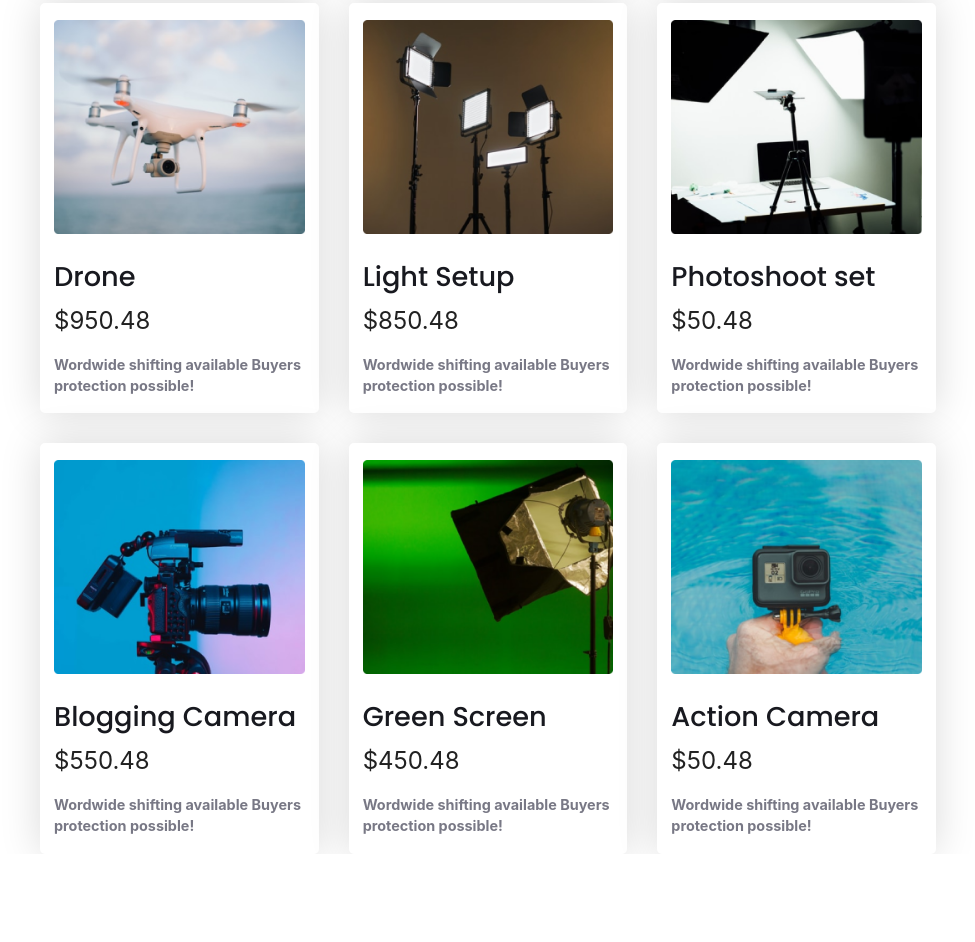
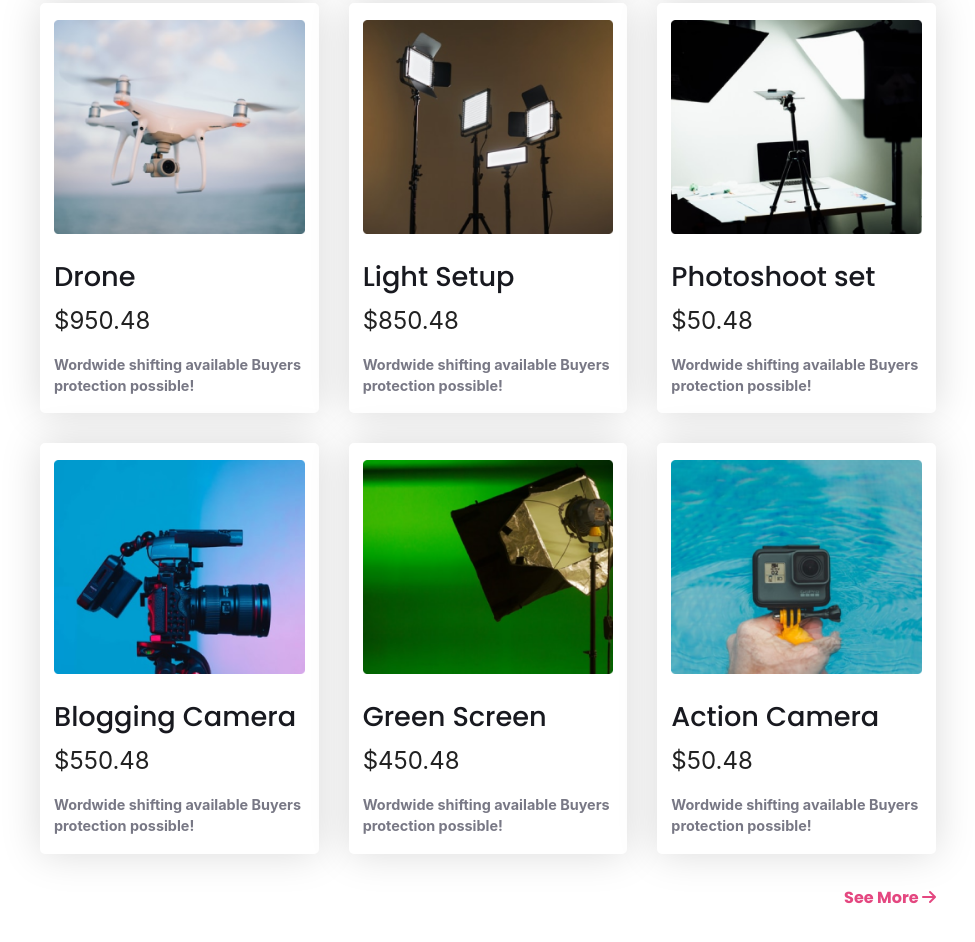
Before and after one commit to rimasultana/Influencer_Gear, a plain HTML site: page index.html in a window 1280 px wide. Shown: the part 1173-2115 px from the top of the page, without its empty margins (152-1127 px from the left). Before the commit the page ends 2027 px from the top, so only its background shows below. Drawn offline with Linux system fonts and the light colour scheme.

Commit message:
right arrow done

```diff
--- a/index.html
+++ b/index.html
@@ -128,6 +128,10 @@
             Buyers protection possible!</p>
         </div>
       </div>
+      <div class="right-arrow">
+        <p>See More <i id="arrow" class="fa-solid fa-arrow-right"></i></p>
+
+      </div>
     </section>
     </main>
   </body>
--- a/style/style.css
+++ b/style/style.css
@@ -165,3 +165,17 @@ main {
   letter-spacing: 1.8%;
   text-align: left;
 }
+.right-arrow {
+  margin-top: 32px;
+  margin-bottom: 50px;
+  text-align: right;
+  color: rgba(224, 44, 109, 0.87);
+
+}
+.right-arrow p  {
+  color: rgba(224, 44, 109, 0.87);
+  font-size: 1rem;
+  font-weight: 700;
+  line-height: 24px;
+  letter-spacing: 0px;
+}
```
